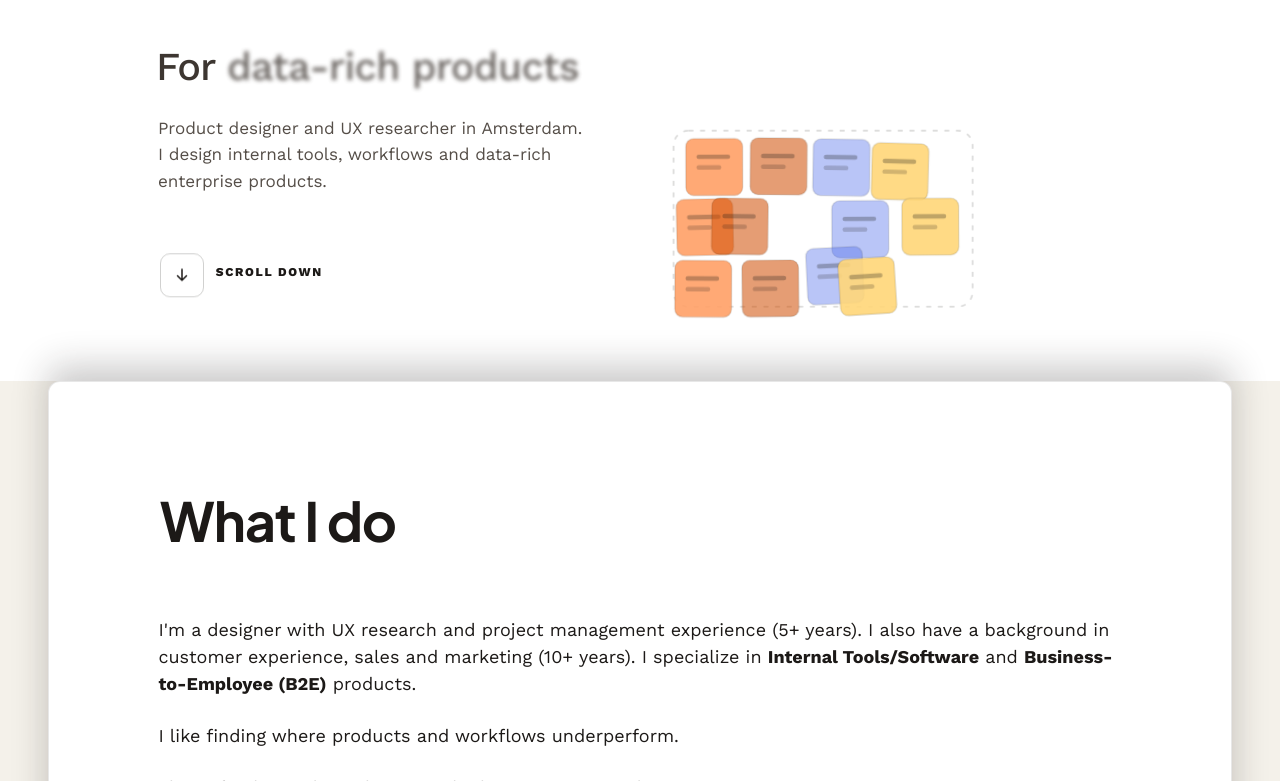
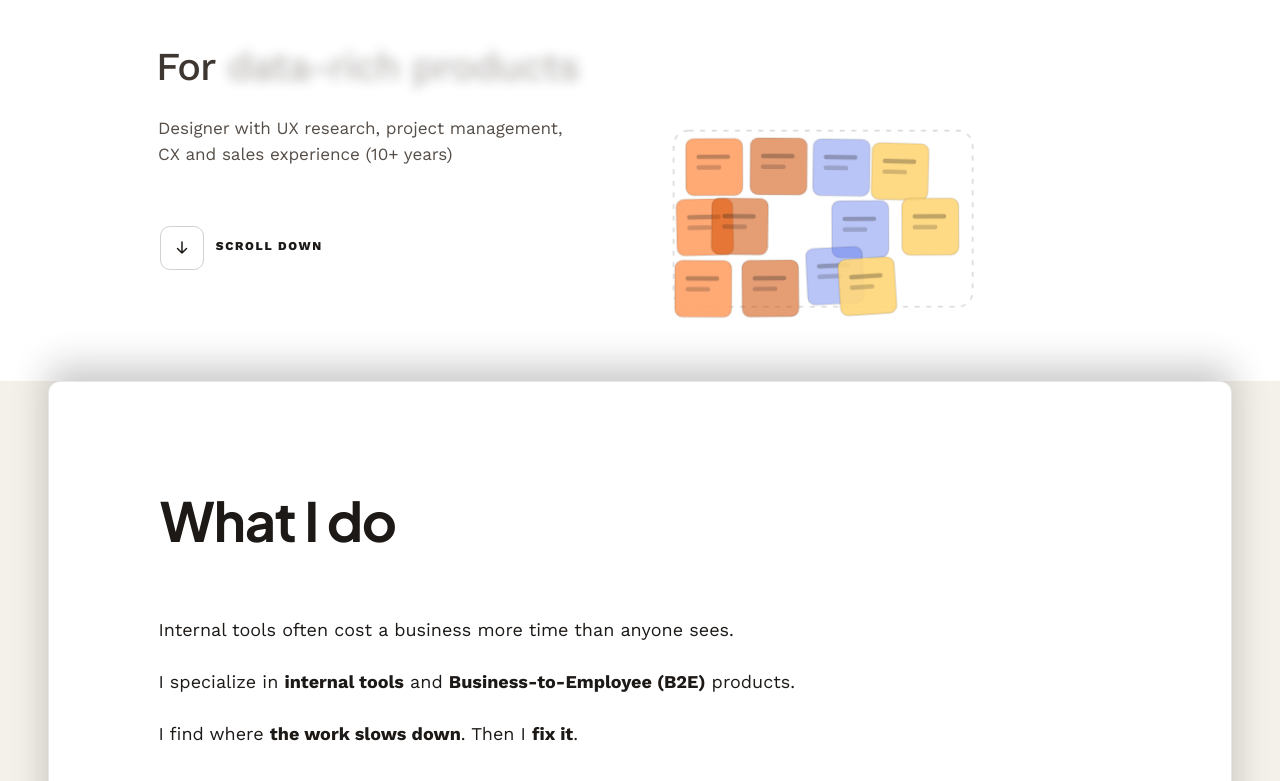
Before and after one commit to gingergamze/gamzee-portfolio-v2, a Next.js app: page / in a window 1280 px wide. Shown: the part 419-1200 px from the top of the page. Built offline with nearby package versions, Linux system fonts and the light colour scheme.

Commit message:
Homepage: new hero intro and What I do text
Co-Authored-By: Claude Sonnet 5.5 <noreply@anthropic.com>

```diff
--- a/app/page.js
+++ b/app/page.js
@@ -316,7 +316,7 @@ export default function Home() {
             letterSpacing: '-0.005em',
             color: '#554E48',
           }}>
-            Product designer and UX researcher in Amsterdam. I design internal tools, workflows and data-rich enterprise products.
+            Designer with UX research, project management, CX and sales experience (10+ years)
           </p>
           <div className="scroll-cue" style={{
             marginTop: '56px',
@@ -394,9 +394,9 @@ export default function Home() {
             margin: '0 0 32px -0.108em',
             maxWidth: '152ch',
           }}>
-            <span className="line" style={{ '--i': 0, display: 'block', marginBottom: '28px' }}>I'm a designer with UX research and project management experience (5+ years). I also have a background in customer experience, sales and marketing (10+ years). I specialize in <strong style={{ fontWeight: 700 }}>Internal Tools/Software</strong> and <strong style={{ fontWeight: 700 }}>Business-to-Employee (B2E)</strong> products.</span>
-            <span className="line" style={{ '--i': 1, display: 'block', marginBottom: '28px' }}>I like finding where products and workflows underperform.</span>
-            <span className="line" style={{ '--i': 2, display: 'block' }}>Then I fix them where they cost the business time and money.</span>
+            <span className="line" style={{ '--i': 0, display: 'block', marginBottom: '28px' }}>Internal tools often cost a business more time than anyone sees.</span>
+            <span className="line" style={{ '--i': 1, display: 'block', marginBottom: '28px' }}>I specialize in <strong style={{ fontWeight: 700 }}>internal tools</strong> and <strong style={{ fontWeight: 700 }}>Business-to-Employee (B2E)</strong> products.</span>
+            <span className="line" style={{ '--i': 2, display: 'block' }}>I find where <strong style={{ fontWeight: 700 }}>the work slows down</strong>. Then I <strong style={{ fontWeight: 700 }}>fix it</strong>.</span>
           </p>
         </div>
       </section>
```
